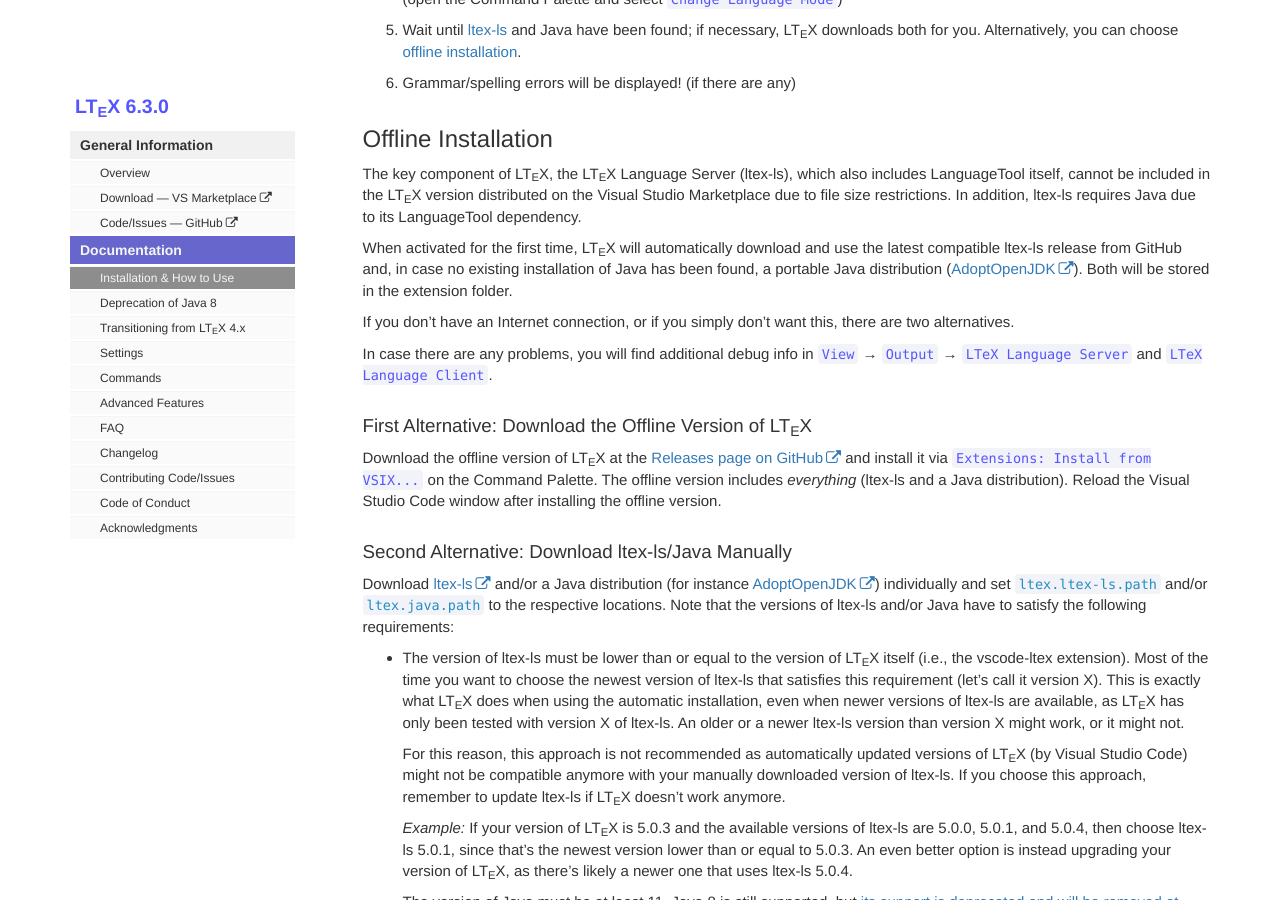
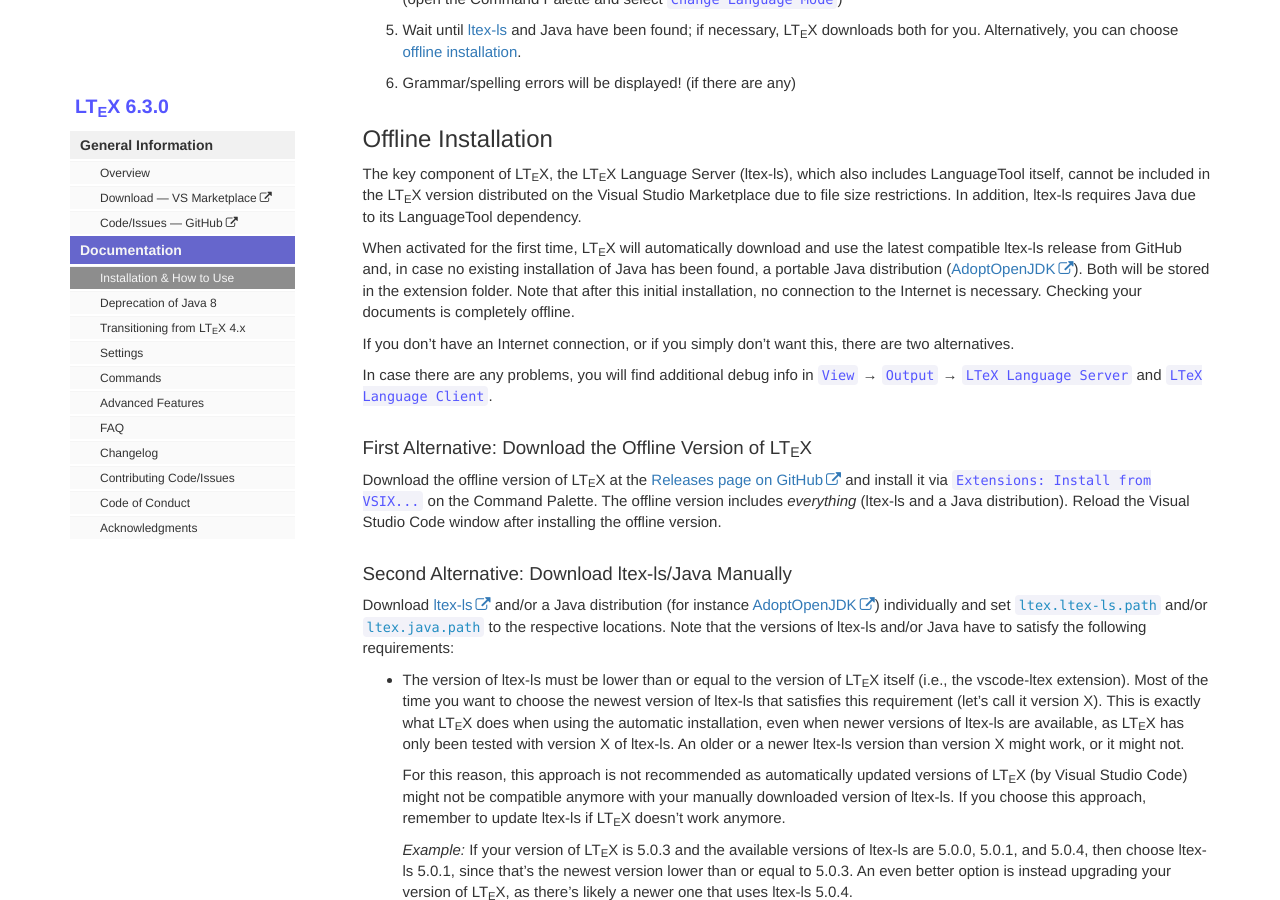
Before and after one commit to valentjn/vscode-ltex, a Jekyll site: the page built from pages/docs/installation-how-to-use.md, in a window 1280 px wide and 900 px high, scrolled down 514 px. Built offline with Jekyll 4.4.1, drawn with Linux system fonts in a browser that asks for light colours.

Commit message:
Clarify that LTeX works completely offline

```diff
--- a/pages/docs/installation-how-to-use.md
+++ b/pages/docs/installation-how-to-use.md
@@ -30,7 +30,7 @@
 
 The key component of LTeX, the LTeX Language Server (ltex-ls), which also includes LanguageTool itself, cannot be included in the LTeX version distributed on the Visual Studio Marketplace due to file size restrictions. In addition, ltex-ls requires Java due to its LanguageTool dependency.
 
-When activated for the first time, LTeX will automatically download and use the latest compatible ltex-ls release from GitHub and, in case no existing installation of Java has been found, a portable Java distribution ([AdoptOpenJDK](https://adoptopenjdk.net/)). Both will be stored in the extension folder.
+When activated for the first time, LTeX will automatically download and use the latest compatible ltex-ls release from GitHub and, in case no existing installation of Java has been found, a portable Java distribution ([AdoptOpenJDK](https://adoptopenjdk.net/)). Both will be stored in the extension folder. Note that after this initial installation, no connection to the Internet is necessary. Checking your documents is completely offline.
 
 If you don't have an Internet connection, or if you simply don't want this, there are two alternatives.
 
```
